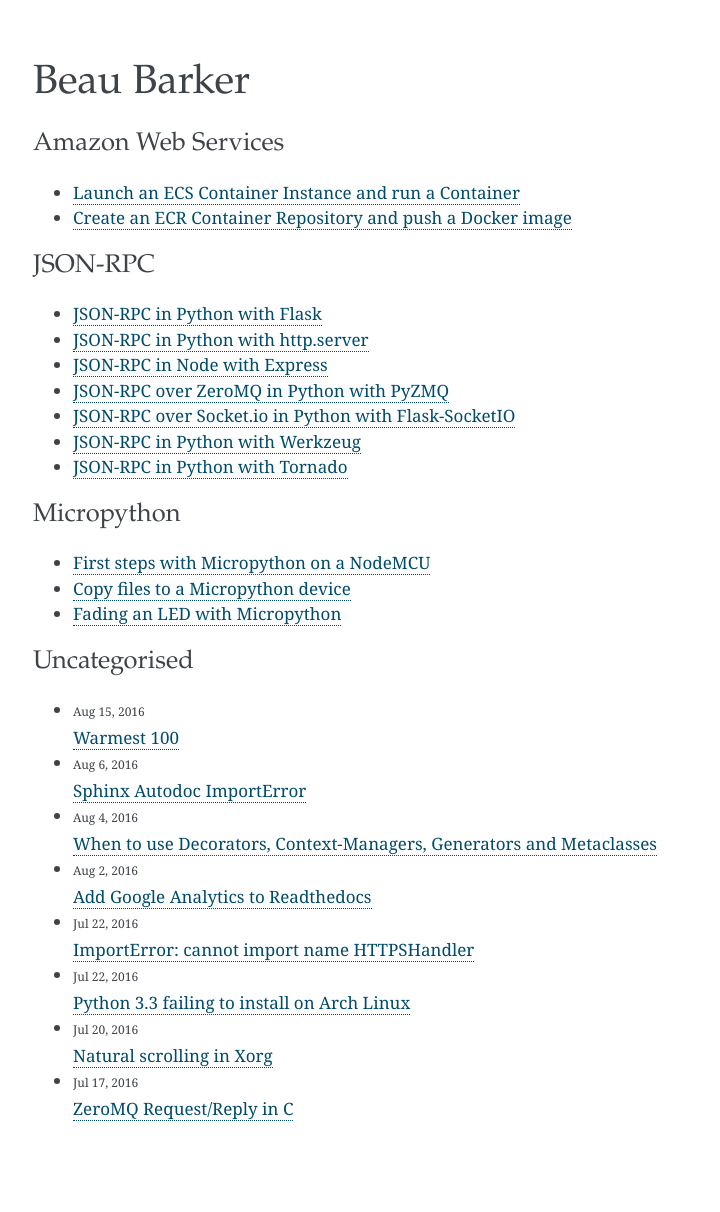
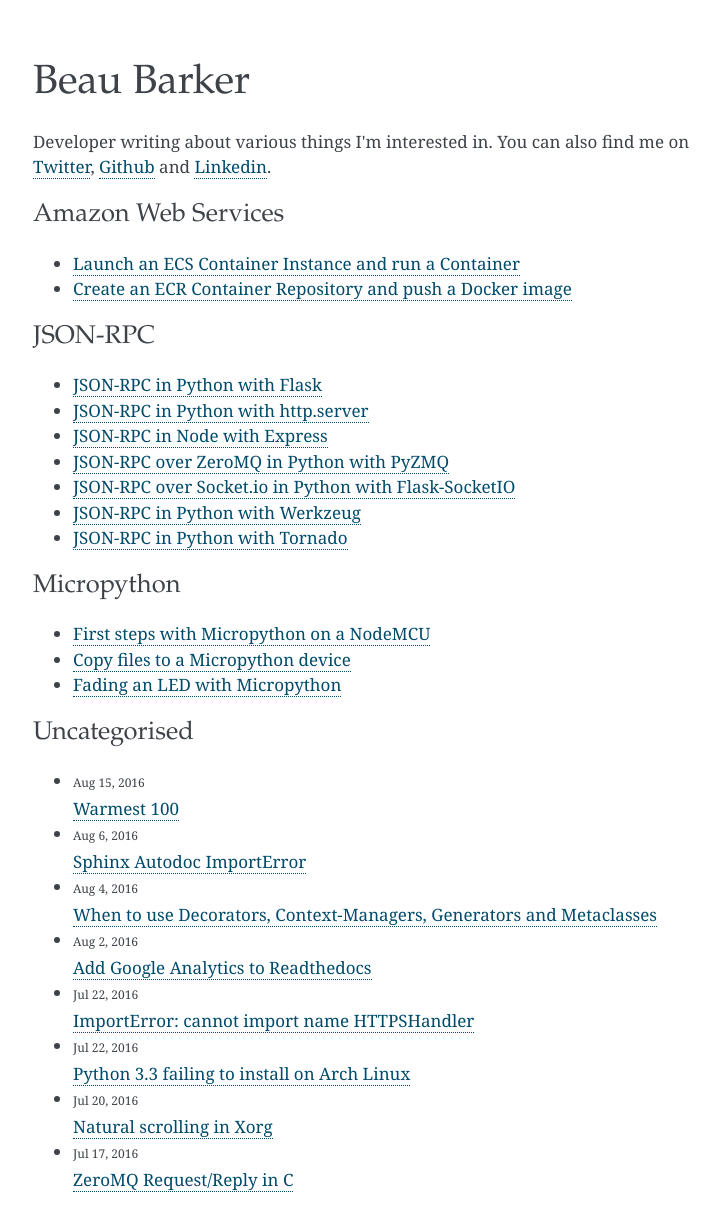
Before and after one commit to explodinglabs/explodinglabs.github.io, a Jekyll site: the page built from index.html, in a window 1280 px wide. Shown: the whole page, without its empty margins (247-967 px from the left). Built offline with Jekyll 4.4.1, drawn with Linux system fonts in a browser that asks for light colours; before the commit the page ends 1141 px from its top, so only the background shows below that.

Commit message:
Add little bio at the top of the home page

```diff
--- a/index.html
+++ b/index.html
@@ -5,6 +5,13 @@
 <div id="home">
 
     <h1 class="page-title">Beau Barker</h1>
+
+    <p>
+        Developer writing about various things I'm interested in. You can also
+        find me on <a href="https://twitter.com/bbmelb">Twitter</a>, <a
+                      href="https://github.com/bcb">Github</a> and <a
+                      href="https://au.linkedin.com/in/beaub">Linkedin</a>.
+    </p>
 
     {% for collection in site.collections %}
     {% unless collection.label == 'posts' %}
```
